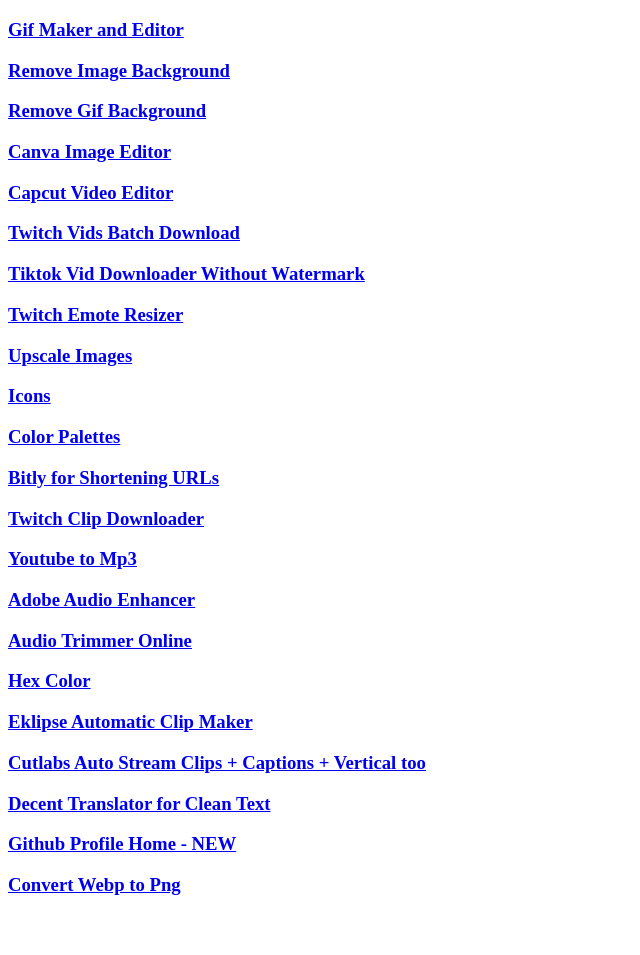
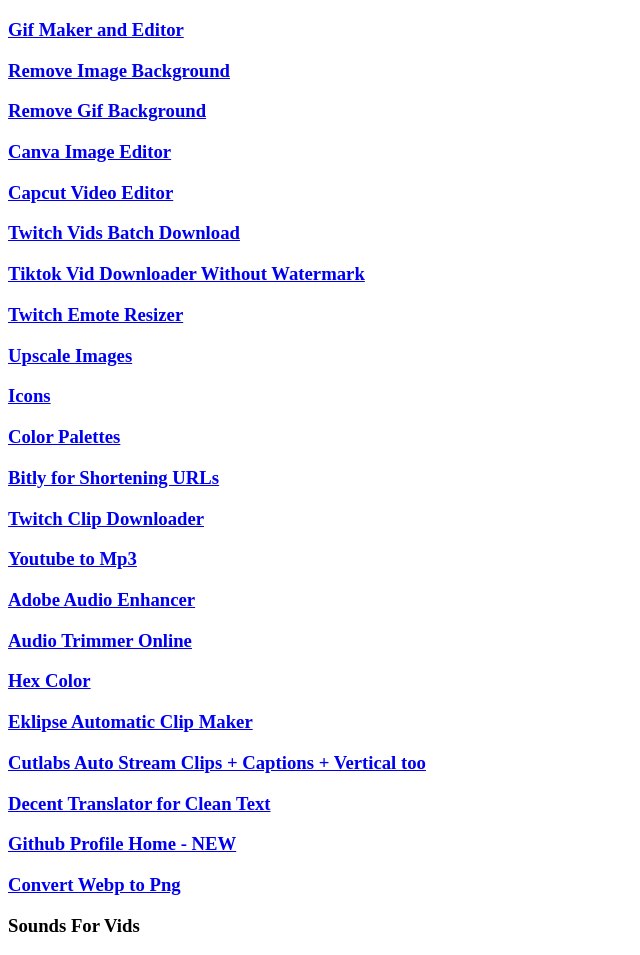
Before and after one commit to gerryjekova/NerdWiki, a plain HTML site: page index.html in a window 1280 px wide. Shown: the part 61-1016 px from the top of the page, without its empty margins (0-640 px from the left). Before the commit the page ends 976 px from the top, so only its background shows below. Drawn offline with Linux system fonts and the light colour scheme.

Commit message:
Update index.html

```diff
--- a/index.html
+++ b/index.html
@@ -24,5 +24,6 @@
     <h3><a href="https://www.deepl.com/" target="_blank">Decent Translator for Clean Text</a></h3>
     <h3><a href="https://github.com/NqmaNazad" target="_blank">Github Profile Home - NEW</a></h3>
     <h3><a href="https://cloudconvert.com/webp-to-png" target="_blank">Convert Webp to Png</a></h3>
+    <h3><a href"https://www.myinstants.com/en/search/?name=download" target ="_blank">Sounds For Vids</a></h3>
   </body>
 </html>
```
